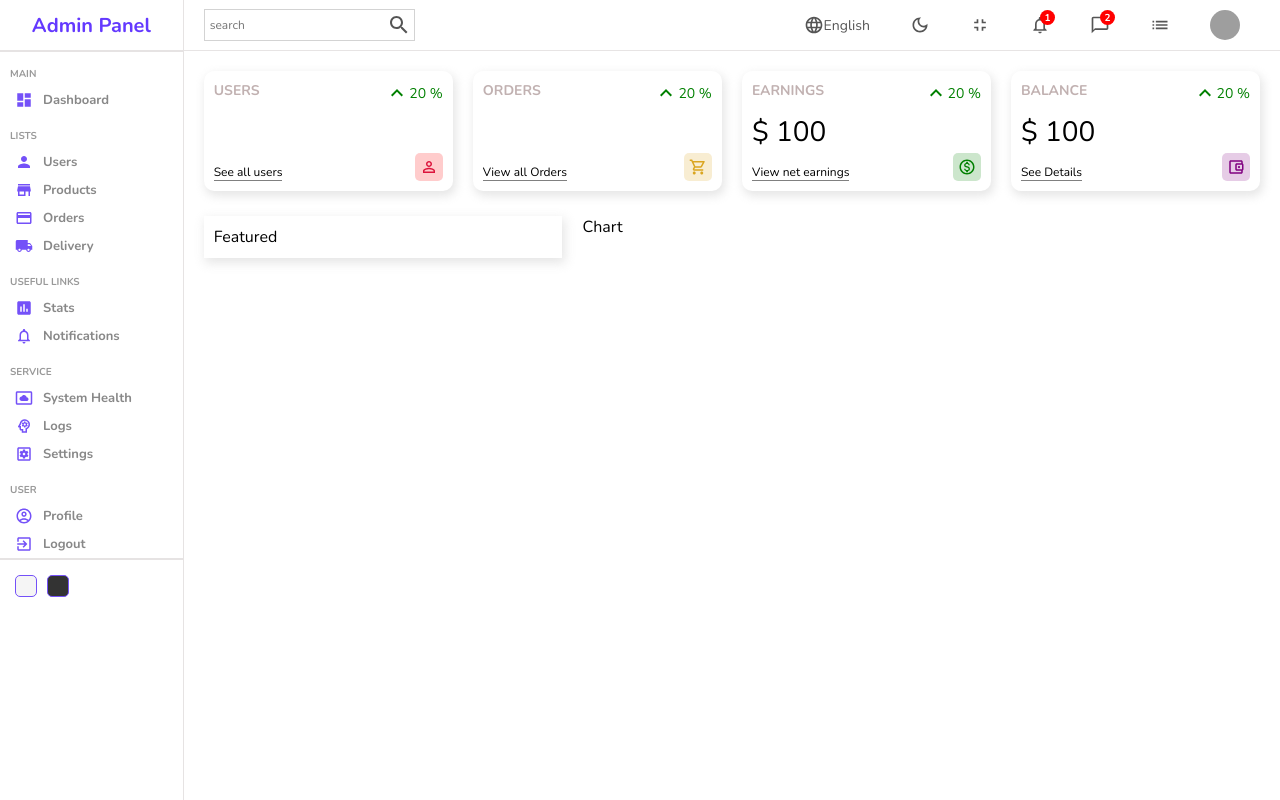
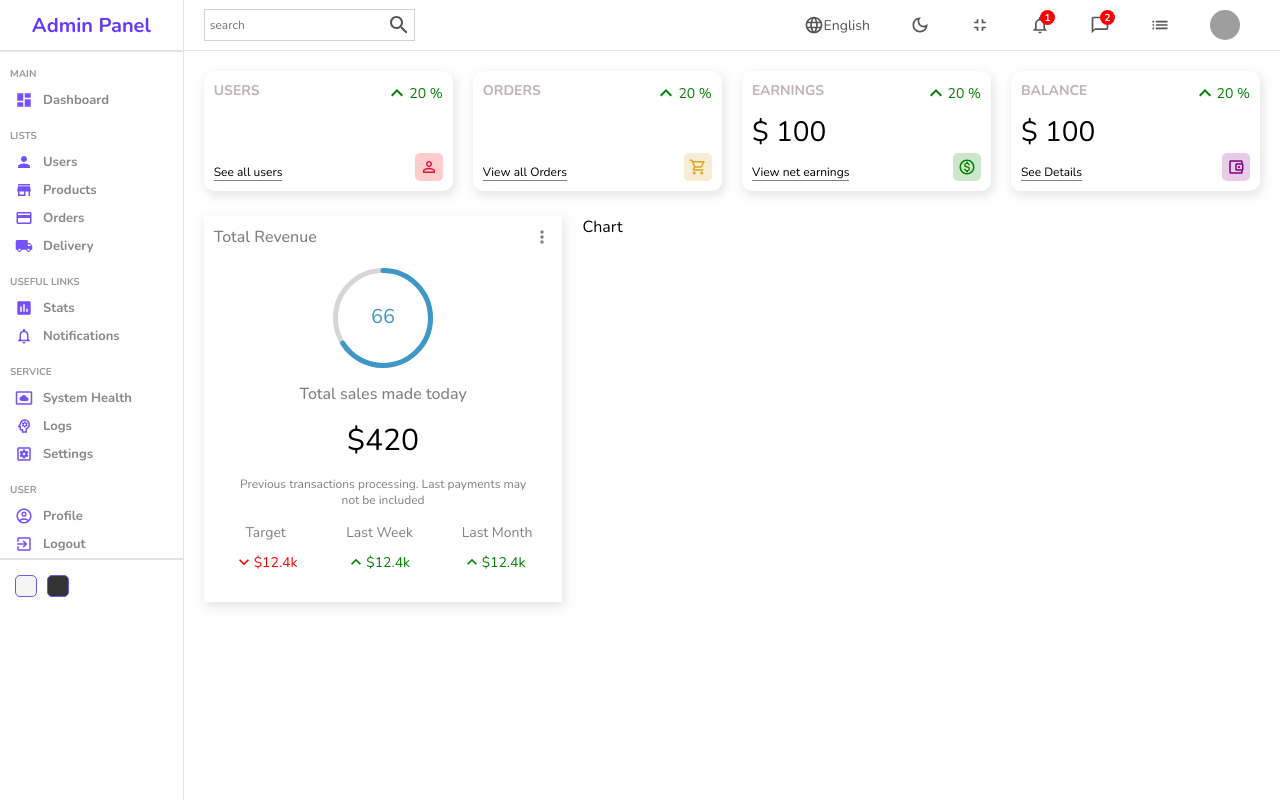
Before and after one commit to msiddiq1400/React_Admin_Dashboard, a React (Create React App) app: page / in a window 1280 px wide. Built offline with nearby package versions, Linux system fonts and the light colour scheme; grey boxes are pictures that could not be loaded.

Commit message:
home page widget added

```diff
--- a/package.json
+++ b/package.json
@@ -11,6 +11,7 @@
     "@testing-library/react": "^13.4.0",
     "@testing-library/user-event": "^13.5.0",
     "react": "^18.2.0",
+    "react-circular-progressbar": "^2.1.0",
     "react-dom": "^18.2.0",
     "react-router-dom": "^6.8.1",
     "react-scripts": "5.0.1",
--- a/src/components/featured/Featured.jsx
+++ b/src/components/featured/Featured.jsx
@@ -1,8 +1,47 @@
+import { KeyboardArrowDown, KeyboardArrowUp, MoreVert } from '@mui/icons-material';
 import './featured.scss';
+import { CircularProgressbar } from 'react-circular-progressbar';
+import 'react-circular-progressbar/dist/styles.css';
 
 const Featured = () => {
   return (
-    <div className='featured'>Featured</div>
+    <div className='featured'>
+        <div className="top">
+            <h1 className="title">Total Revenue</h1>
+            <MoreVert fontSize='small'/>
+        </div>
+        <div className="bottom">
+            <div className="featuredChart">
+                <CircularProgressbar value={66} text={`66`} strokeWidth={5}/>
+            </div>
+            <p className="title">Total sales made today</p>
+            <p className="amount">$420</p>
+            <p className="desc">Previous transactions processing. Last payments may not be included</p>
+            <div className="summary">
+                <div className="item">
+                    <div className="itemTitle">Target</div>
+                    <div className="itemResult negative">
+                        <KeyboardArrowDown fontSize='small' />
+                        <div className="resultAmount">$12.4k</div>
+                    </div>
+                </div>
+                <div className="item">
+                    <div className="itemTitle">Last Week</div>
+                    <div className="itemResult positive">
+                        <KeyboardArrowUp fontSize='small' />
+                        <div className="resultAmount">$12.4k</div>
+                    </div>
+                </div>
+                <div className="item">
+                    <div className="itemTitle">Last Month</div>
+                    <div className="itemResult positive">
+                        <KeyboardArrowUp fontSize='small' />
+                        <div className="resultAmount">$12.4k</div>
+                    </div>
+                </div>
+            </div>
+        </div>
+    </div>
   )
 }
 
--- a/src/components/featured/featured.scss
+++ b/src/components/featured/featured.scss
@@ -3,4 +3,76 @@
     -webkit-box-shadow: 2px 4px 10px 1px rgba(0,0,0,0.47);
     box-shadow: 2px 4px 10px 1px rgba(201, 201, 201, 0.47);
     padding: 10px;
+
+    .top {
+        display: flex;
+        align-items: center;
+        justify-content: space-between;
+        color: grey;
+
+        .title {
+            font-size: 16px;
+            font-weight: 500;
+        }
+    }
+
+    .bottom {
+        padding: 20px;
+        display: flex;
+        flex-direction: column;
+        align-items: center;
+        justify-content: center;
+        gap: 15px;
+
+        .featuredChart {
+            width: 100px;
+            height: 100px;
+        }
+
+        .title {
+            font-weight: 500;
+            color: gray;
+        }
+
+        .amount {
+            font-size: 30px;
+        }
+
+        .desc {
+            font-weight: 300;
+            font-size: 12px;
+            color: gray;
+            text-align: center;
+        }
+
+        .summary {
+            width: 100%;
+            display: flex;
+            align-items: center;
+            justify-content: space-between;
+
+            .item {
+                text-align: center;
+
+                .itemTitle {
+                    font-size: 14px;
+                    color: gray;
+                }
+
+                .itemResult {
+                    display: flex;
+                    align-items: center;
+                    margin-top: 10px;
+                    font-size: 14px;
+
+                    &.positive {
+                        color: green;
+                    }
+                    &.negative {
+                        color: red;
+                    }
+                }
+            }
+        }
+    }
 }
```
Also changed, not shown: 1 other file (tests, documents, lock files or other folders).
